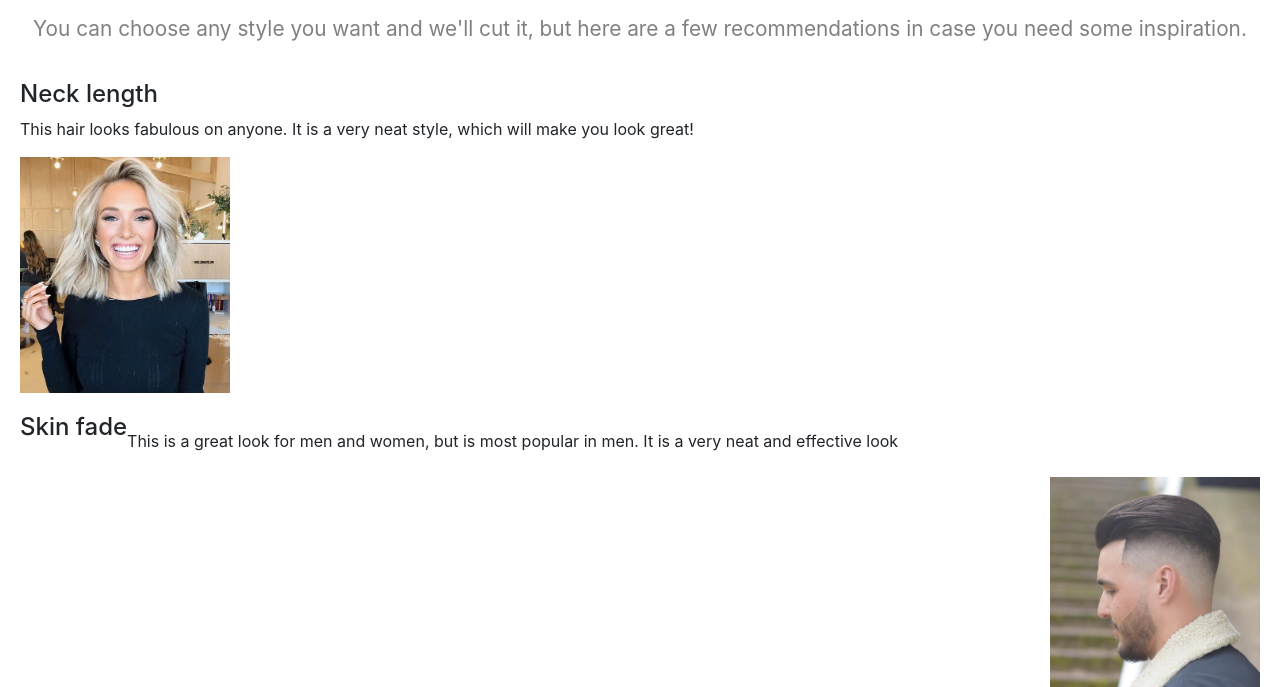
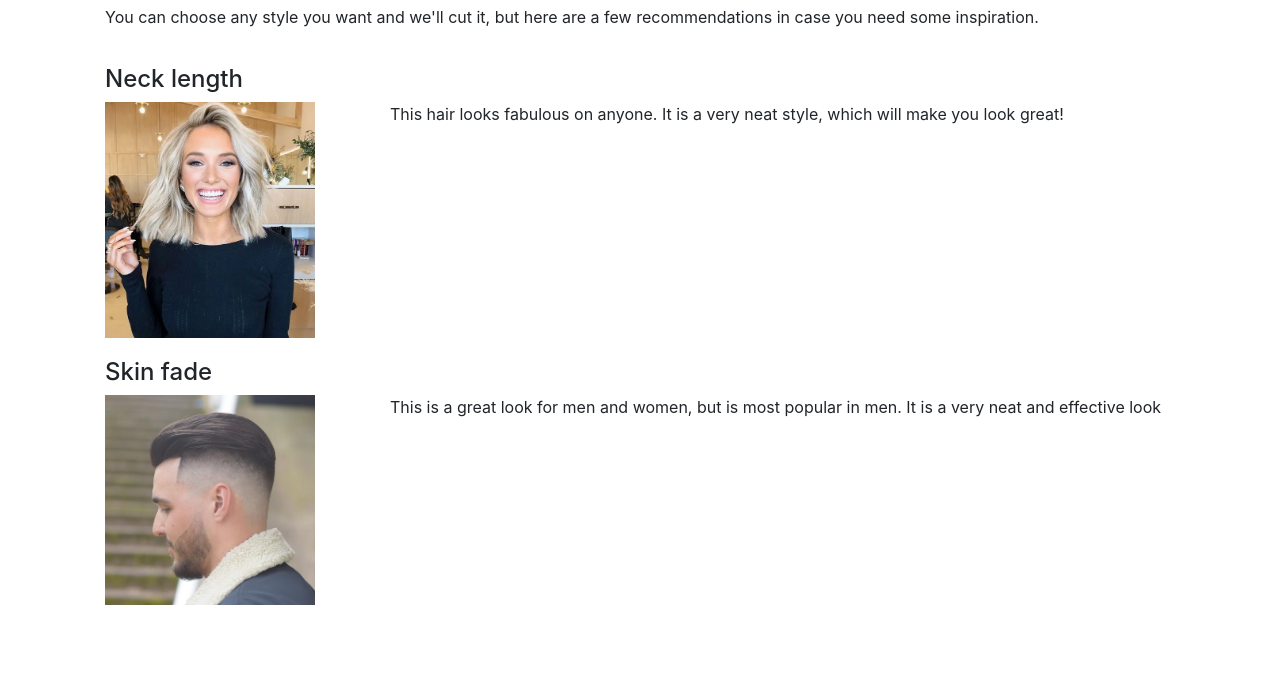
Before and after one commit to 321arthur123/arthurs-website, a plain HTML site: page hairnav/hairstyles.html in a window 1280 px wide. Shown: the part 136-823 px from the top of the page. After the commit the page ends 800 px from the top, so only its background shows below. Drawn offline with nearby package versions, Linux system fonts and the light colour scheme.

Commit message:
Fixed hairstyles with col and row

```diff
--- a/hairnav/hairstyles.html
+++ b/hairnav/hairstyles.html
@@ -33,16 +33,43 @@
       </span>
     </div>
   </nav>
-<div>
+  <div class="container">
+    <div class="row">
+      <div class="col">
         <h1>Styles</h1>
-  <p><div class="main">You can choose any style you want and we'll cut it, but here are a few recommendations in case you need some inspiration.</p>
+        <p>You can choose any style you want and we'll cut it, but here are a few recommendations in case you need some inspiration.</p>
       </div>
-<div>
+    </div>
+    <div class="row">
+      <div class="col">
         <h4>Neck length</h4>
+      </div>
+    </div>
+<div class="row">
+  <div class="col-sm-12 col-md-3">
+    <img src="../images/hairdressers/style1.jpg" alt="style" width="250px">
+  </div>
+  <div class="col-sm-12 col-md-9">
     <p>This hair looks fabulous on anyone. It is a very neat style, which will make you look great!</p>
-    <img src="../images/hairdressers/style1.jpg" alt="style" width="250px">
-    <img src="../images/hairdressers/style2.jpg" alt="style" width="250px" class="style2img" style="float:right">
-    <h4><div class="style2">Skin fade</h4>
-    <p><div class="style2">This is a great look for men and women, but is most popular in men. It is a very neat and effective look</p>
+
+  </div>
+</div>
+<div class="row">
+  <div class="col">
+    <h4>Skin fade</h4>
+  </div>
+</div>
+    <div class="row">
+      <div class="col-sm-12 col-md-3">
+
+        <img src="../images/hairdressers/style2.jpg" alt="style" width="250px">
+      </div>
+      <div class="col-sm-12 col-md-9">
+        <p>This is a great look for men and women, but is most popular in men. It is a very neat and effective look</p>
+
+      </div>
+    </div>
+
+  </div>
 </body>
 </html>
```
Lines whose indentation alone changed are shown as unchanged.
